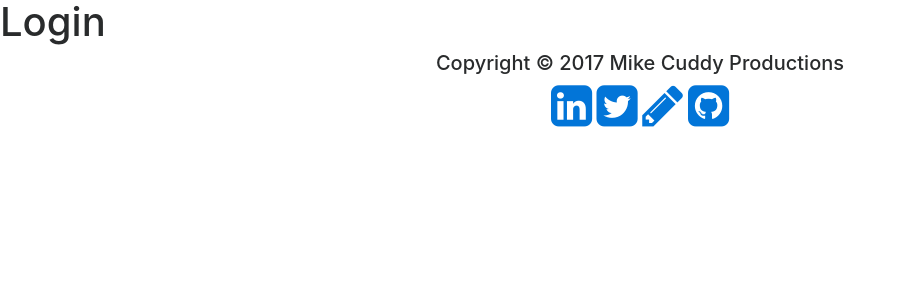
After one commit to ravenusmc/hate_crimes, a Flask app: page /login in a window 1280 px wide. The commit adds this page. Shown: the top 300 px of the page, without its empty margins (0-903 px from the left). Run offline with Flask 2, Linux system fonts and the light colour scheme; some libraries are stand-ins or nearby versions.

Commit message:
added login and sign up pages

```diff
--- a/main.py
+++ b/main.py
@@ -12,6 +12,16 @@ app = Flask(__name__)
 def landing():
     return render_template('landing.html')
 
+#This route will take the user to the login page
+@app.route('/login')
+def login():
+  return render_template('login.html')
+
+#This route will take the user to sign up page
+@app.route('/sign_up')
+def signup():
+  return render_template('signup.html')
+
 
 # set the secret key. keep this really secret:
 app.secret_key = 'n3A\xef(\xb0Cf^\xda\xf7\x97\xb1x\x8e\x94\xd5r\xe0\x11\x88\x1b\xb9'
--- /dev/null
+++ b/static/css/main.css
@@ -0,0 +1,10 @@
+/**************************
+This file will contain CSS that is used
+throughout all of the pages
+***************************/
+
+footer {
+  display: flex;
+  flex-direction: column;
+  align-items: center;
+}
--- a/templates/base.html
+++ b/templates/base.html
@@ -22,7 +22,7 @@
   {% endblock %}
 
 <!-- Start of Footer Area -->
-<!-- <footer>
+<footer>
   <h5>Copyright &copy; 2017 Mike Cuddy Productions<br></h5>
   <div>
     <a href="https://www.linkedin.com/in/mcuddy1/"><i class="fa fa-linkedin-square fa-3x" aria-hidden="true"></i></a>
@@ -30,7 +30,7 @@
     <a href="https://codingsaga.wordpress.com/"><i class="fa fa-pencil fa-3x" aria-hidden="true"></i></a>
     <a href="https://github.com/ravenusmc"><i class="fa fa-github-square fa-3x" aria-hidden="true"></i></a>
   </div>
-</footer> -->
+</footer>
 <!-- End of Footer Area -->
 
 <script src='{{ url_for('static', filename='js/main.js') }}'></script>
--- a/templates/landing.html
+++ b/templates/landing.html
@@ -11,10 +11,10 @@
     <a class="navbar-brand" href="#">Hate Crimes</a>
     <ul class="navbar-nav mr-auto mt-2 mt-lg-0">
       <li class="nav-item">
-        <a class="nav-link" href="#">Login <span class="sr-only">(current)</span></a>
+        <a class="nav-link" href="/login">Login <span class="sr-only">(current)</span></a>
       </li>
       <li class="nav-item">
-        <a class="nav-link" href="#">Sign Up</a>
+        <a class="nav-link" href="/sign_up">Sign Up</a>
       </li>
     </ul>
   </div>
@@ -60,6 +60,7 @@
 
 </main>
 
+<hr>
 
 
 {% endblock %}
--- /dev/null
+++ b/templates/login.html
@@ -0,0 +1,9 @@
+{% extends 'base.html' %}
+
+{% block body %}
+
+<h1>Login</h1>
+
+
+
+{% endblock %}
```
Also changed, not shown: templates/signup.html (added, +9 -0 lines).
